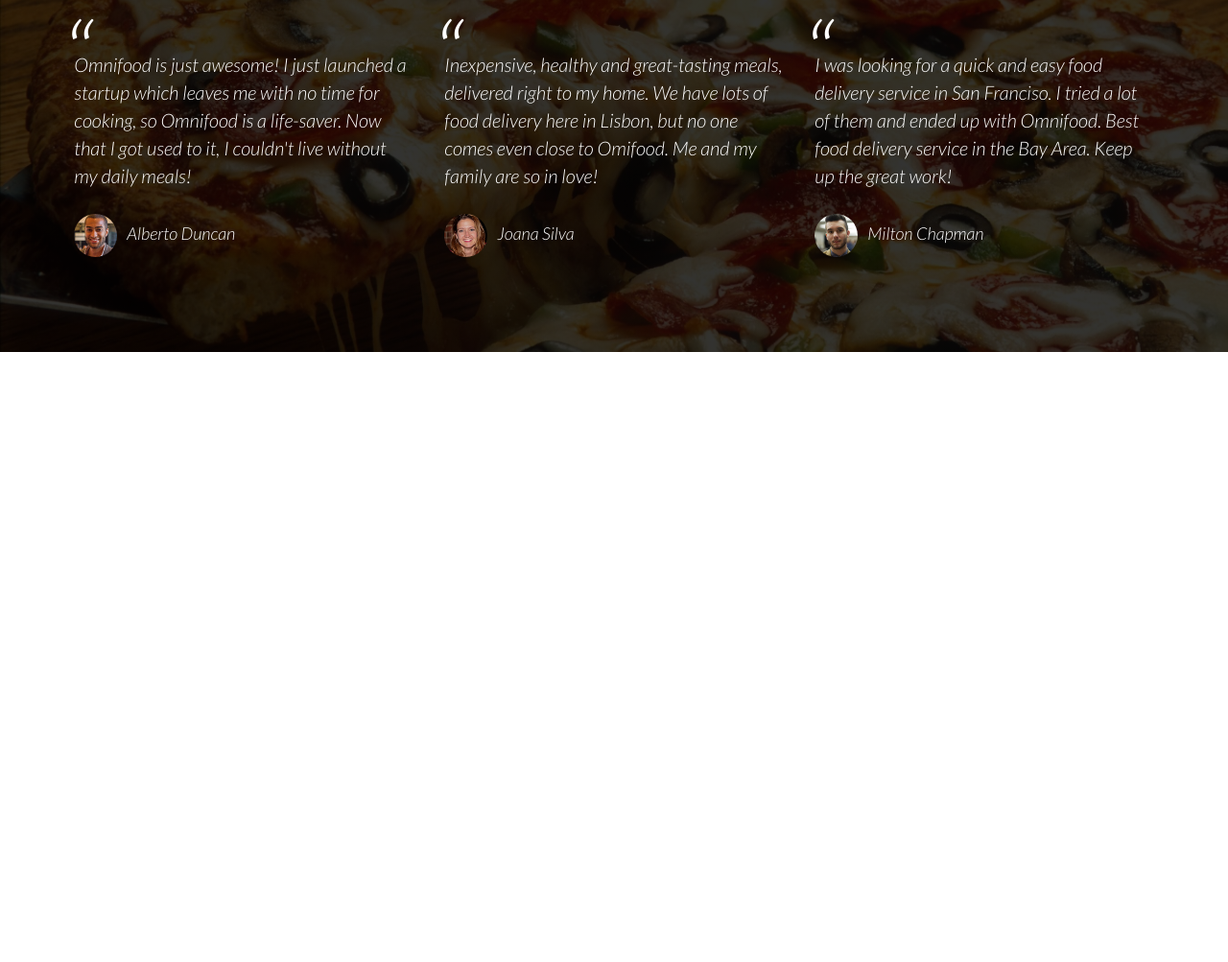
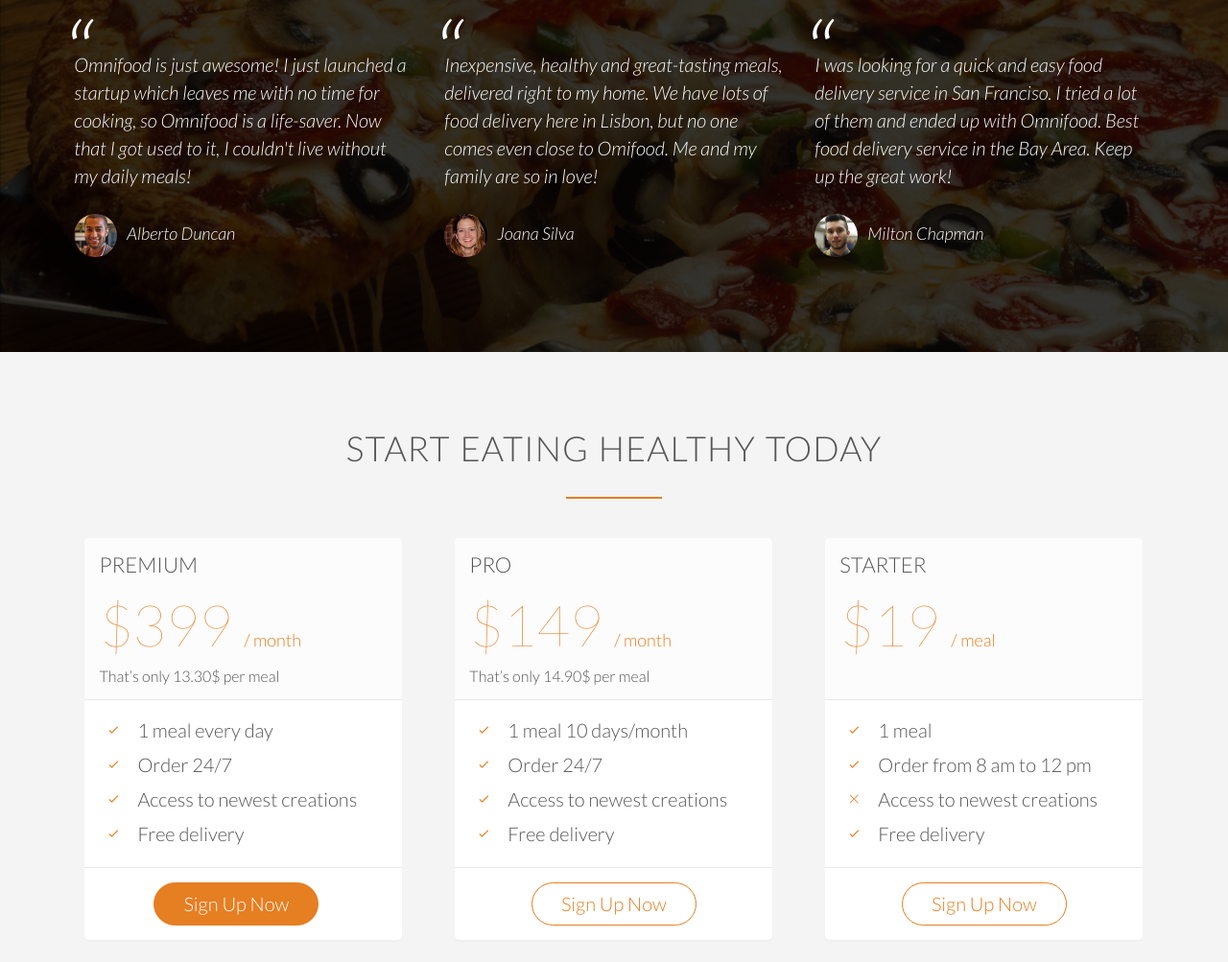
Before and after one commit to tanvirIqbal/Omnifood, a plain HTML site: page index.html in a window 1280 px wide. Shown: the part 3498-4501 px from the top of the page at 96% size. Before the commit the page ends 3865 px from the top, so only its background shows below. Drawn offline with Linux system fonts and the light colour scheme; files whose address does not match are found by name.

Commit message:
Building Sign Up Section

```diff
--- a/index.html
+++ b/index.html
@@ -250,16 +250,79 @@
                 </div>
             </div>
         </section>
+
+        <section class="section-plans">
+            <div class="row">
+                <h2>Start eating healthy today</h2>
+            </div>
+            <div class="row">
+                <div class="col span-1-of-3">
+                    <div class="plan-box">
+                        <div>
+                            <h3>Premium</h3>
+                            <p class="plan-price">$399 <span>/ month</span></p>
+                            <p class="plan-price-meal">That’s only 13.30$ per meal</p>
+                        </div>
+                        <div>
+                            <ul>
+                                <li><i class="ion-ios-checkmark-empty icon-small"></i>1 meal every day</li>
+                                <li><i class="ion-ios-checkmark-empty icon-small"></i>Order 24/7</li>
+                                <li><i class="ion-ios-checkmark-empty icon-small"></i>Access to newest creations</li>
+                                <li><i class="ion-ios-checkmark-empty icon-small"></i>Free delivery</li>
+                            </ul>
+                        </div>
+                        <div>
+                            <a href="#" class="btn btn-full">Sign Up Now</a>
+                        </div>
+                    </div>
+                </div>
+
+                <div class="col span-1-of-3">
+                    <div class="plan-box">
+                        <div>
+                            <h3>Pro</h3>
+                            <p class="plan-price">$149 <span>/ month</span></p>
+                            <p class="plan-price-meal">That’s only 14.90$ per meal</p>
+                        </div>
+                        <div>
+                            <ul>
+                                <li><i class="ion-ios-checkmark-empty icon-small"></i>1 meal 10 days/month</li>
+                                <li><i class="ion-ios-checkmark-empty icon-small"></i>Order 24/7</li>
+                                <li><i class="ion-ios-checkmark-empty icon-small"></i>Access to newest creations</li>
+                                <li><i class="ion-ios-checkmark-empty icon-small"></i>Free delivery</li>
+                            </ul>
+                        </div>
+                        <div>
+                            <a href="#" class="btn btn-ghost">Sign Up Now</a>
+                        </div>
+                    </div>
+                </div>
+
+                <div class="col span-1-of-3">
+                    <div class="plan-box">
+                        <div>
+                            <h3>Starter</h3>
+                            <p class="plan-price">$19 <span>/ meal</span></p>
+                            <p class="plan-price-meal">&nbsp;</p>
+                        </div>
+                        <div>
+                            <ul>
+                                <li><i class="ion-ios-checkmark-empty icon-small"></i>1 meal</li>
+                                <li><i class="ion-ios-checkmark-empty icon-small"></i>Order from 8 am to 12 pm</li>
+                                <li><i class="ion-ios-close-empty icon-small"></i>Access to newest creations</li>
+                                <li><i class="ion-ios-checkmark-empty icon-small"></i>Free delivery</li>
+                            </ul>
+                        </div>
+                        <div>
+                            <a href="#" class="btn btn-ghost">Sign Up Now</a>
+                        </div>
+                    </div>
+                </div>
+            </div>
+        </section>
     </body>
 </html>
 
 
 <!--
-
-
-()
-
-
-()
-
 -->
--- a/resources/css/style.css
+++ b/resources/css/style.css
@@ -362,3 +362,58 @@
     margin-right: 10px;
     vertical-align: middle;
 }
+
+
+/* ----- Sign Up ----- */
+
+.section-plans{
+    background-color: #f4f4f4;
+}
+
+.plan-box {
+    background-color: #fff;
+    border-radius: 5px;
+    width: 90%;
+    margin-left: 5%;
+    box-shadow: 0 2px 2px #efefef;
+}
+
+.plan-box div {
+    padding: 15px;
+    border-bottom: 1px solid #e8e8e8;
+}
+
+.plan-box div:first-child{
+    background-color: #fcfcfc;
+    border-top-left-radius: 5px;
+    border-top-right-radius: 5px;
+}
+
+.plan-box div:last-child {
+    text-align: center;
+    border: 0;
+}
+
+.plan-price {
+    font-size: 300%;
+    margin-bottom: 10px;
+    font-weight: 100;
+    color: #e67e22;
+}
+
+.plan-price span {
+    font-size: 30%; /* This font size is related to it's parent's ( .plan-price ) font-size, not to font-size declared in html tag.*/
+    font-weight: 300;
+}
+
+.plan-price-meal {
+    font-size: 80%;
+}
+
+.plan-box ul {
+    list-style: none;
+}
+
+.plan-box ul li {
+    padding: 5px 0;
+}
```
